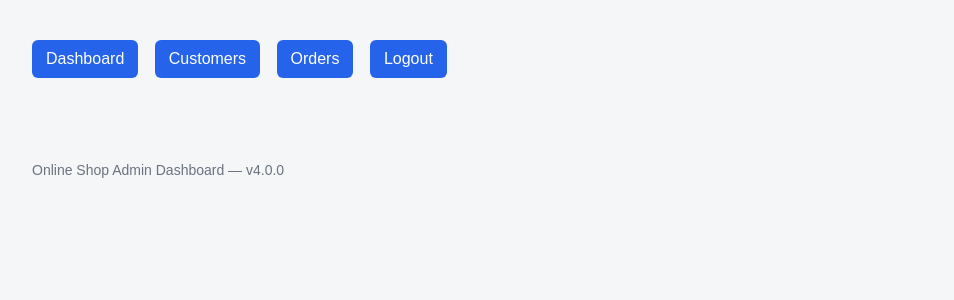
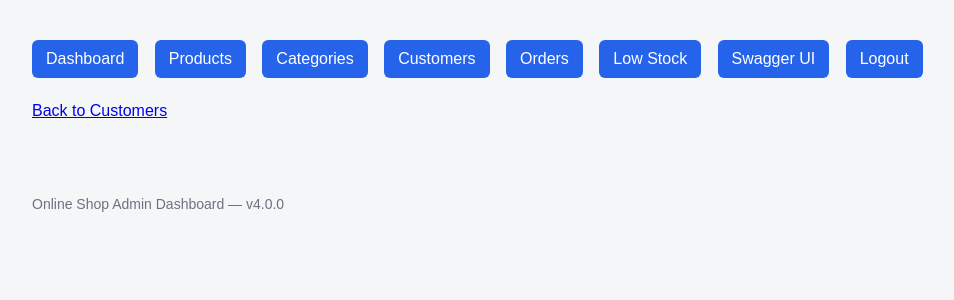
Before and after one commit to Pavlo-Stelmakh/online_shop, a FastAPI app: template templates/admin_customer_detail.html in a window 1280 px wide. Shown: the part 106-406 px from the top of the page, without its empty margins (8-962 px from the left). Run offline with FastAPI, Linux system fonts and the light colour scheme; the template is opened without the code that fills it, so the values that code supplies are empty.

Commit message:
Polish admin detail navigation

```diff
--- a/templates/admin_customer_detail.html
+++ b/templates/admin_customer_detail.html
@@ -41,10 +41,15 @@
     <main>
         <section class="nav">
             <a href="/admin">Dashboard</a>
+            <a href="/admin/products">Products</a>
+            <a href="/admin/categories">Categories</a>
             <a href="/admin/customers">Customers</a>
             <a href="/admin/orders">Orders</a>
+            <a href="/admin/low-stock">Low Stock</a>
+            <a href="/docs">Swagger UI</a>
             <a href="/admin/logout">Logout</a>
         </section>
+        <p><a href="/admin/customers">Back to Customers</a></p>
 
         {% if error %}
             <section class="error">{{ error }}</section>
--- a/templates/admin_order_detail.html
+++ b/templates/admin_order_detail.html
@@ -38,9 +38,15 @@
     <main>
         <section class="nav">
             <a href="/admin">Dashboard</a>
+            <a href="/admin/products">Products</a>
+            <a href="/admin/categories">Categories</a>
+            <a href="/admin/customers">Customers</a>
             <a href="/admin/orders">Orders</a>
+            <a href="/admin/low-stock">Low Stock</a>
+            <a href="/docs">Swagger UI</a>
             <a href="/admin/logout">Logout</a>
         </section>
+        <p><a href="/admin/orders">Back to Orders</a></p>
 
         {% if error %}
             <section class="error">{{ error }}</section>
```
Also changed, not shown: tests/test_admin_ui.py (+70 -0 lines).
